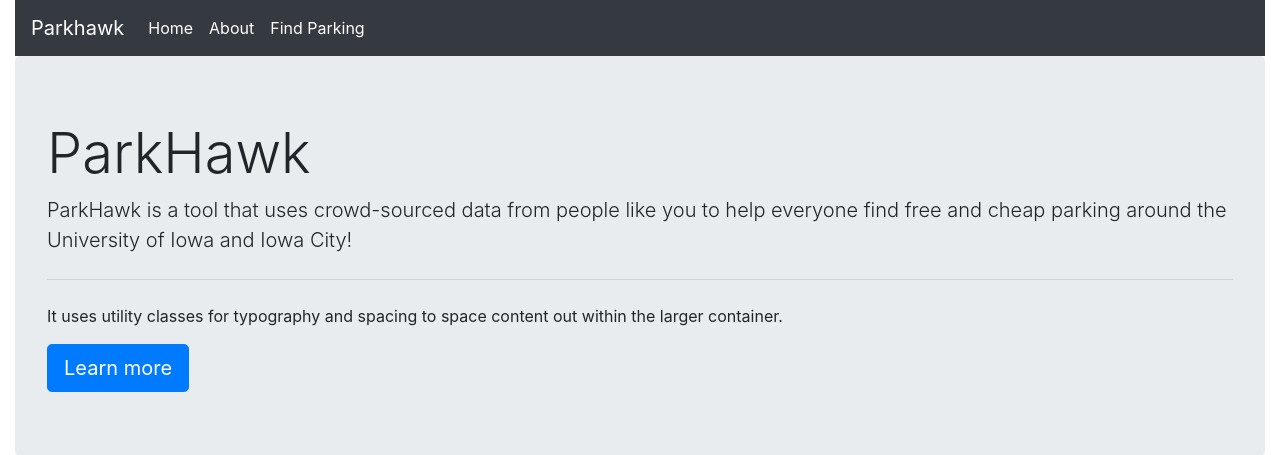
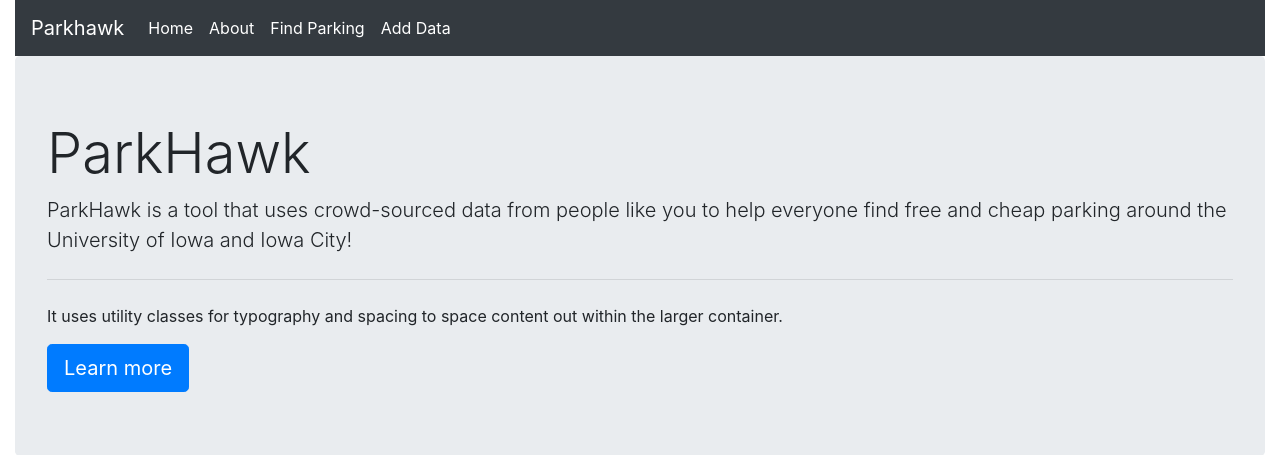
Before and after one commit to Rallph/parkhawk, a Django app: page / in a window 1280 px wide. Shown: the top 455 px of the page. Run offline with Django 3.2, Linux system fonts and the light colour scheme; some libraries are stand-ins or nearby versions.

Commit message:
changed navbar, now includes forms

```diff
--- a/parkhawk/parkmap/templates/parkmap/base.html
+++ b/parkhawk/parkmap/templates/parkmap/base.html
@@ -25,6 +25,9 @@
                     <li class="nav-item active">
                         <a class="nav-link" href="/find-parking">Find Parking<span class="sr-only">(current)</span></a>
                     </li>
+                    <li class="nav-item active">
+                        <a class="nav-link" href="/submit-parking">Add Data<span class="sr-only">(current)</span></a>
+                    </li>
                 </ul>
 
             </div>
```
